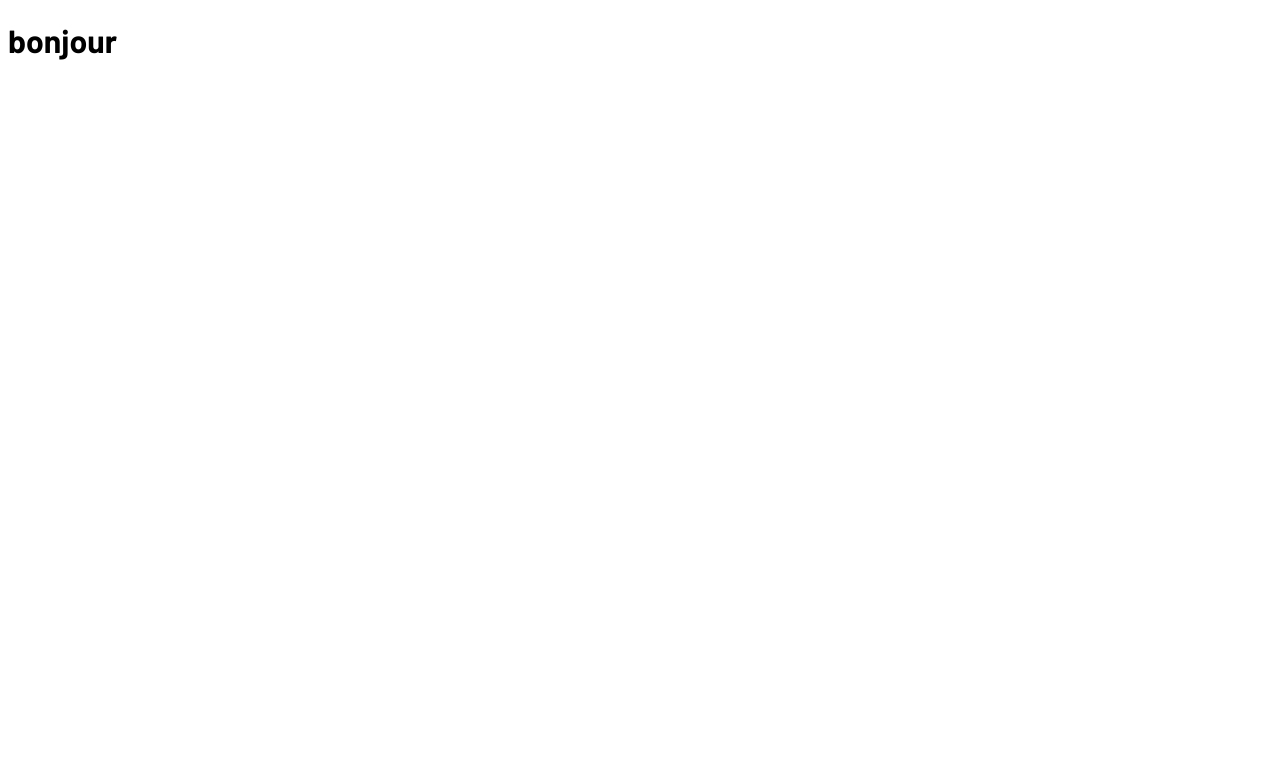
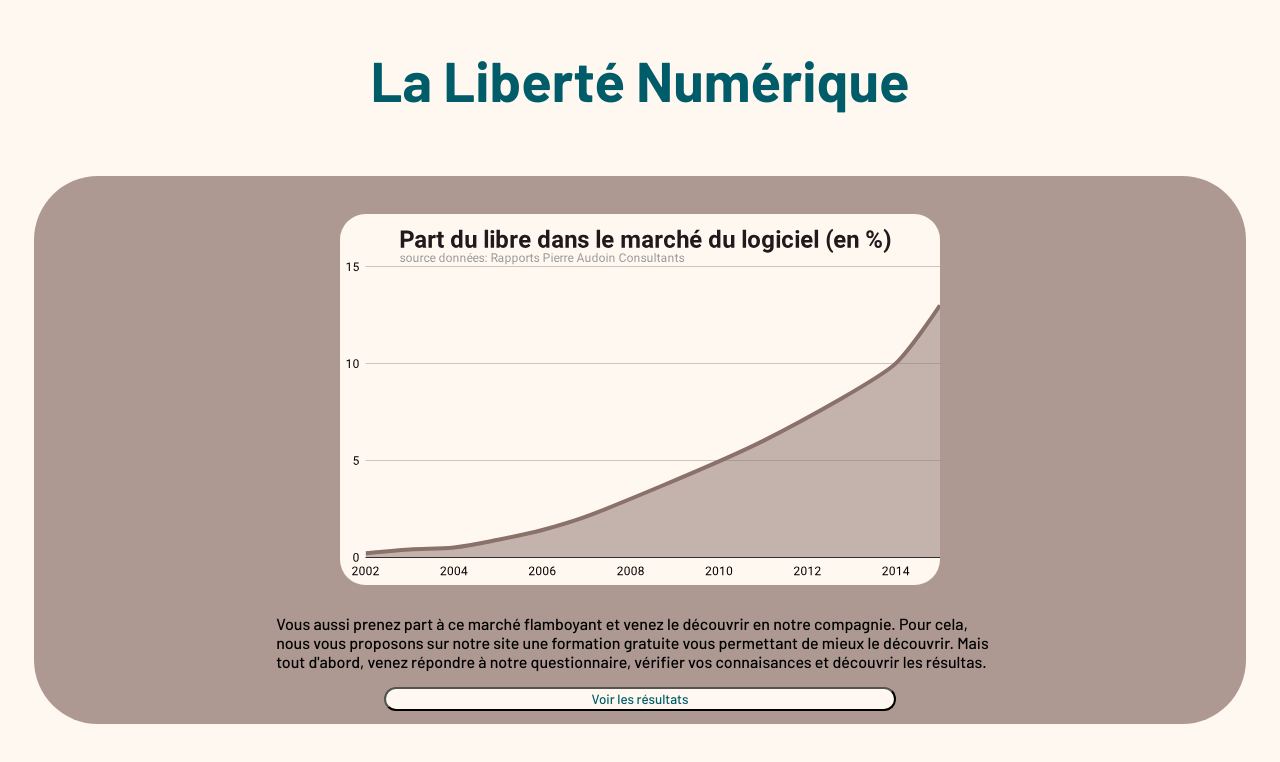
Before and after one commit to Projet-Liberty/Site, a plain HTML site: page index.html in a window 1280 px wide. Drawn offline with Linux system fonts and the light colour scheme.

Commit message:
mis en place de la 1er page

```diff
--- a/css/main.css
+++ b/css/main.css
@@ -0,0 +1,38 @@
+div.hero {
+    background-color: var(--secondary_lighter);
+    border-radius: 5vw;
+    display: flex;
+    flex-direction: column;
+    align-items: center;
+    margin: 2vw;
+    max-width: 96vw;
+}
+
+img.hero {
+    margin: 3vw 2vw 1vw 2vw;
+    border-radius: 2vw;
+    max-width: 92vw;
+}
+
+p.hero {
+    width: 60%;
+    margin-left: 2vw;
+    margin-right: 2vw;
+}
+
+button.hero {
+    margin-bottom: 1vw;
+    border-radius: 2vw;
+    background-color: var(--background_color);
+    color: var(--primary_color);
+    width: 40vw;
+    height: 3vh;
+
+}
+
+
+@media only screen and (max-width: 600px) {
+    p.hero {
+        width: 92vw;
+    }
+}
--- a/css/style.css
+++ b/css/style.css
@@ -31,8 +31,26 @@
 html {
     width: 100%;
     height: 100%;
+    background-color: var(--background_color);
+
 }
 
 h1 {
     font-weight: bold;
+    text-align: center;
+    font-size: 3.5em;
+    color: var(--primary_color);
 }
+
+
+body {
+    display: flex;
+    flex-direction: column;
+    align-items: center;
+}
+
+@media only screen and (max-width: 600px) {
+    h1 {
+        font-size: 9vw;
+    }
+}
--- a/index.html
+++ b/index.html
@@ -8,12 +8,21 @@
     <link rel="stylesheet" href="/css/style.css">
     <link rel="stylesheet" href="/css/main.css">
     <link rel="shortcut icon" href="asset/favicon.png" type="image/x-icon">
-    <link rel="import" href="/asset/police/Barlow-Bold.ttf">
-    <title>Document</title>
+    <title>Liberté Numérique</title>
 </head>
 
 <body>
-    <h1>bonjour</h1>
+    <h1>La Liberté Numérique</h1>
+    <div class="hero">
+        <img class="hero" src="/asset/Part du libre dans le marché du logiciel.svg"
+            alt="Graphique montrant la part du logiciel libre">
+        <p class="hero"> Vous aussi prenez part à ce marché flamboyant et venez le découvrir en notre compagnie. Pour
+            cela, nous vous proposons sur notre site une formation gratuite vous permettant de mieux le découvrir. Mais
+            tout d'abord, venez répondre à notre questionnaire, vérifier vos connaisances et découvrir les résultas.</p>
+
+        <a href="/html/resultat.html"><button class="hero">Voir les résultats</button></a>
+    </div>
+
 </body>
 
 </html>
```
Also changed, not shown: html/resultat.html (added, +18 -0 lines), asset/Part du libre dans le marché du logiciel.svg (added), css/resultat.css (added).
